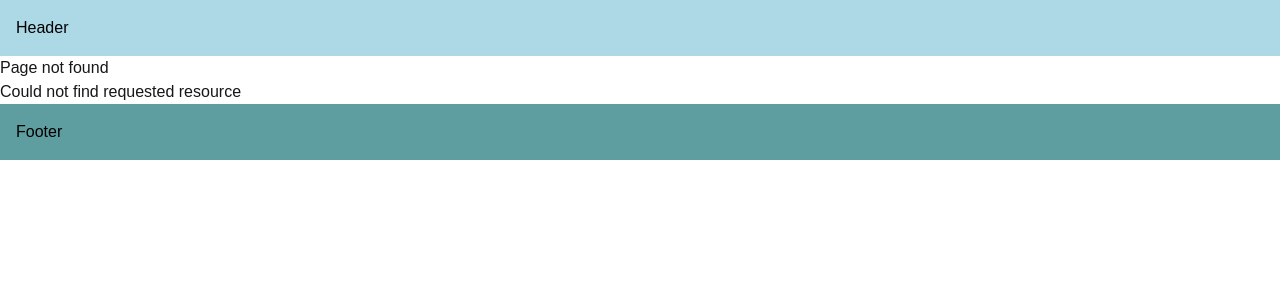
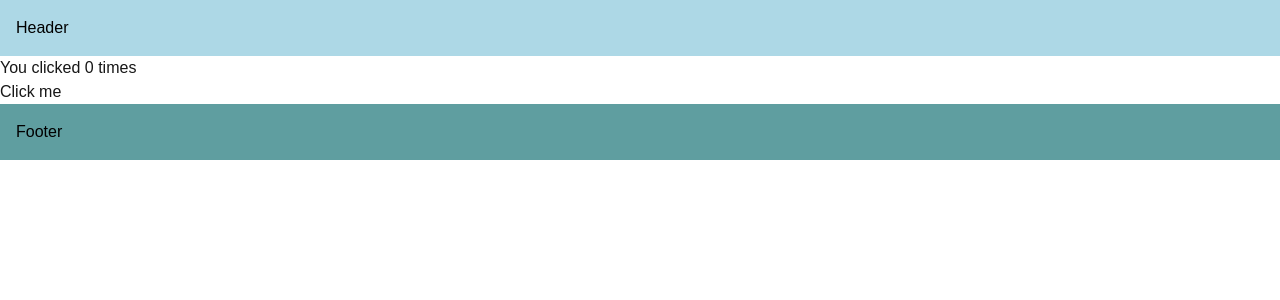
Before and after one commit to Hamimsiddiq007/next.js_00, a Next.js app: page /counter in a window 1280 px wide. Before the commit this address had no page. Shown: the top 300 px of the page. Built offline with nearby package versions, Linux system fonts and the light colour scheme.

Commit message:
metadata in client components

```diff
--- /dev/null
+++ b/app/counter/counter.tsx
@@ -0,0 +1,13 @@
+"use client";
+
+import { useState } from "react";
+
+export const Counter = () => {
+    const [count, setCount] = useState(0);
+    return (
+        <div>
+            <p>You clicked {count} times</p>
+            <button onClick={() => setCount(count + 1)}>Click me</button>
+        </div>
+    );
+};
--- /dev/null
+++ b/app/counter/page.tsx
@@ -0,0 +1,9 @@
+import { Counter } from "./counter";
+
+export const metadata = {
+    title: "Counter",
+}
+
+export default function CounterPage() {
+    return <Counter />;
+}
```
